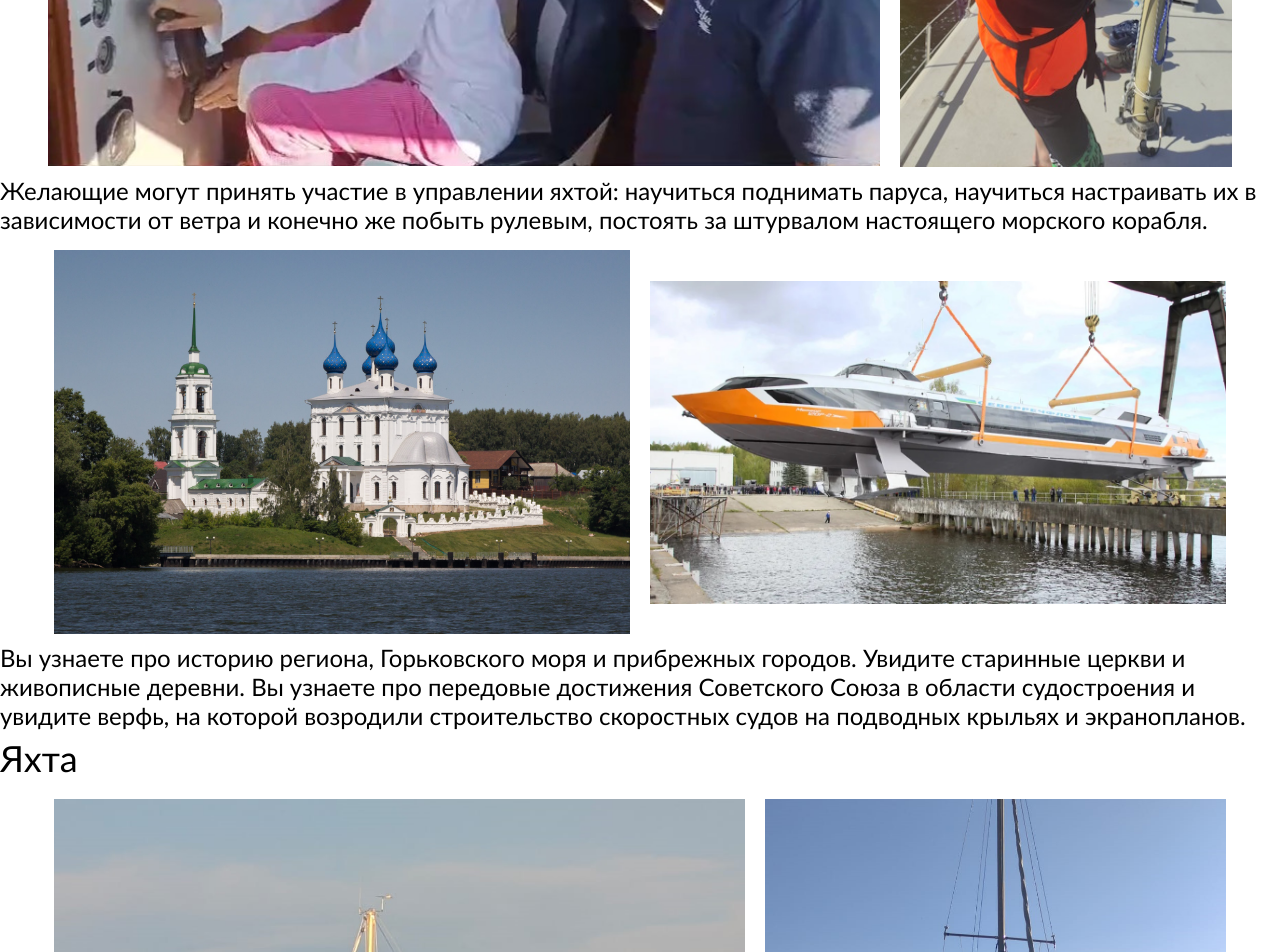
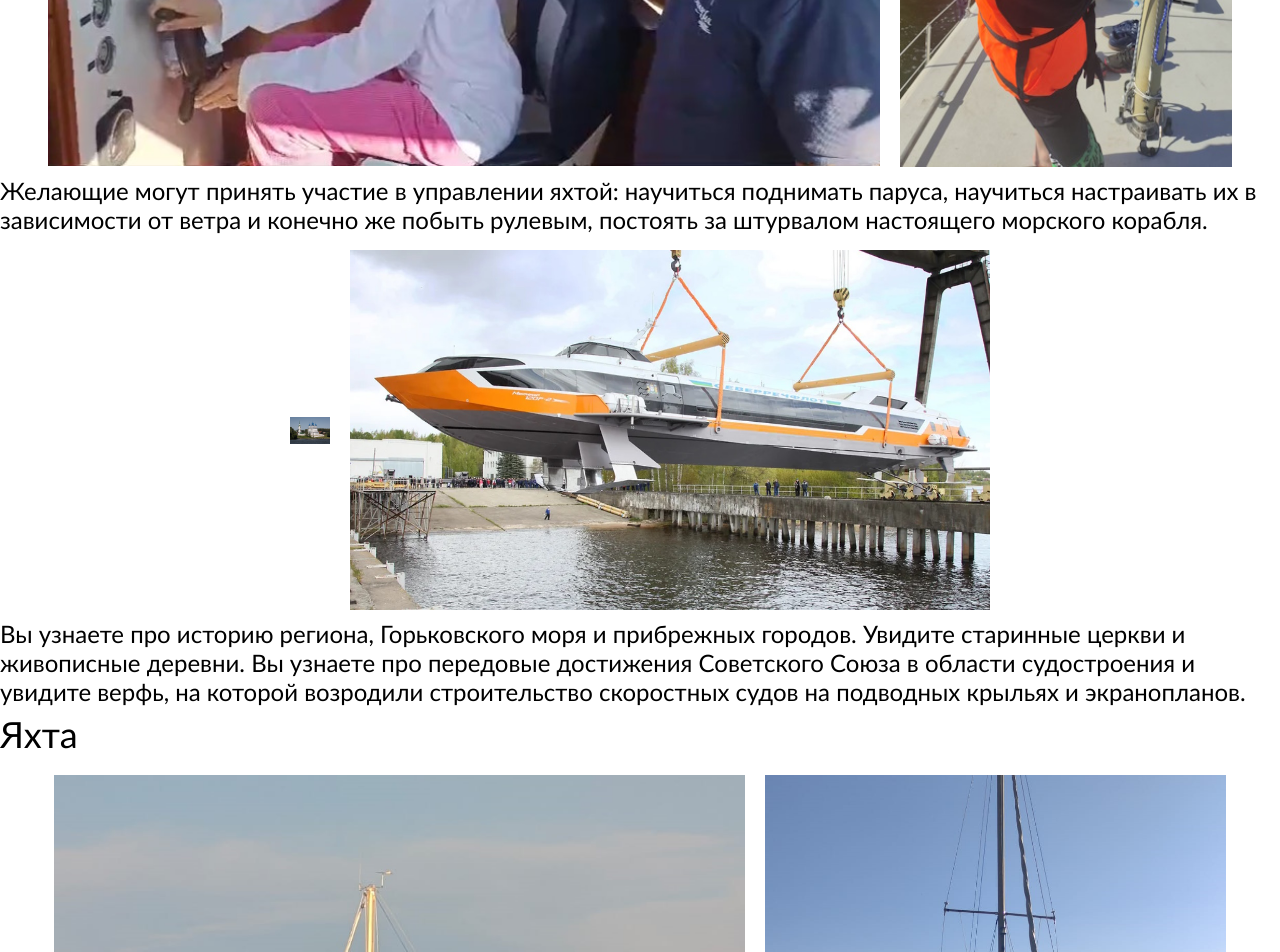
Before and after one commit to CaptainEvgeny/Volga-sail, a Jekyll site: the page built from index.md, in a window 1280 px wide. Shown: the part 1455-2407 px from the top of the page. Built offline with Jekyll 4.4.1, drawn with Linux system fonts in a browser that asks for light colours.

Commit message:
Update index.md

```diff
--- a/index.md
+++ b/index.md
@@ -23,8 +23,8 @@ excerpt: Круизы на парусных яхтах по Горьковско
 Желающие могут принять участие в управлении яхтой: научиться поднимать паруса, научиться настраивать их в зависимости от ветра и конечно же побыть рулевым, постоять за штурвалом настоящего морского корабля.
 
 <div class="container">
-    <img src="images/Katunki-Church.jpg" alt="Яхта.Парус" width="45%">
-    <img src="images/Verf.jpg" alt="Яхта.Парус" width="45%">
+    <img src="images/Katunki-Church.jpg" alt="Яхта.Парус" width="40">
+    <img src="images/Verf.jpg" alt="Яхта.Парус" width="50%">
 </div>
 
 Вы узнаете про историю региона, Горьковского моря и прибрежных городов. Увидите старинные церкви и живописные деревни. Вы узнаете про передовые достижения Советского Союза в области судостроения и увидите верфь, на которой возродили строительство скоростных судов на подводных крыльях и экранопланов.
```
